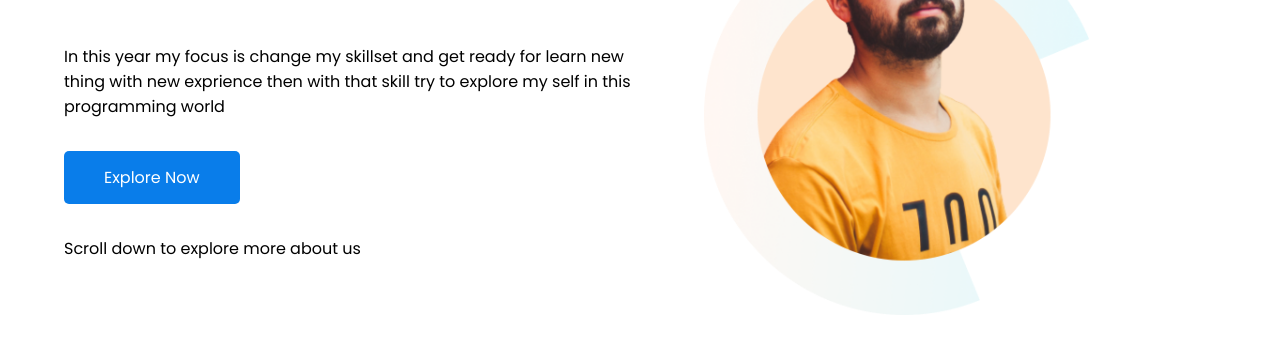
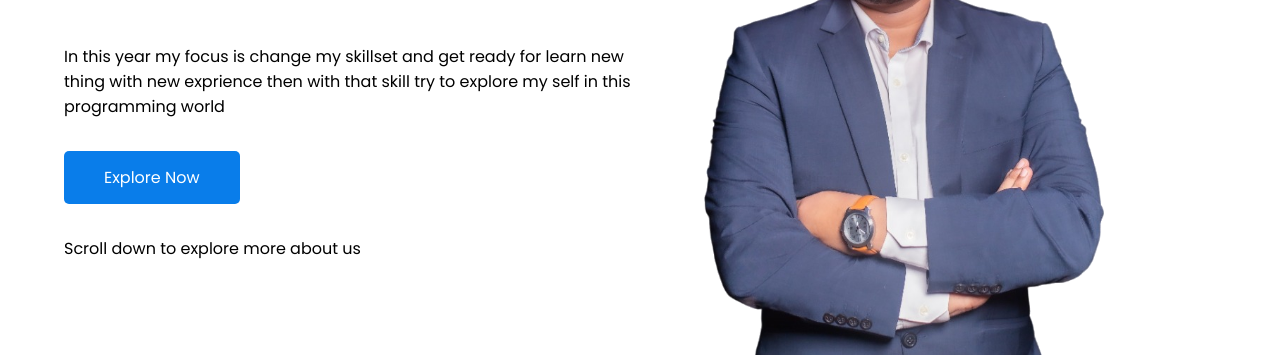
Before and after one commit to monirakandha/html-css-portfolio-website, a plain HTML site: page index.html in a window 1280 px wide. Shown: the part 195-550 px from the top of the page. Drawn offline with Linux system fonts and the light colour scheme.

Commit message:
image changes

```diff
--- a/index.html
+++ b/index.html
@@ -22,7 +22,7 @@
             <p>Scroll down to explore more about us</p>
         </div>
         <div class="half-width">
-            <img src="images/person-0.png" alt="">
+            <img src="images/person/my-image.png" alt="">
         </div>
 
     </section>
```
Also changed, not shown: images/person/my-image.png (added).
